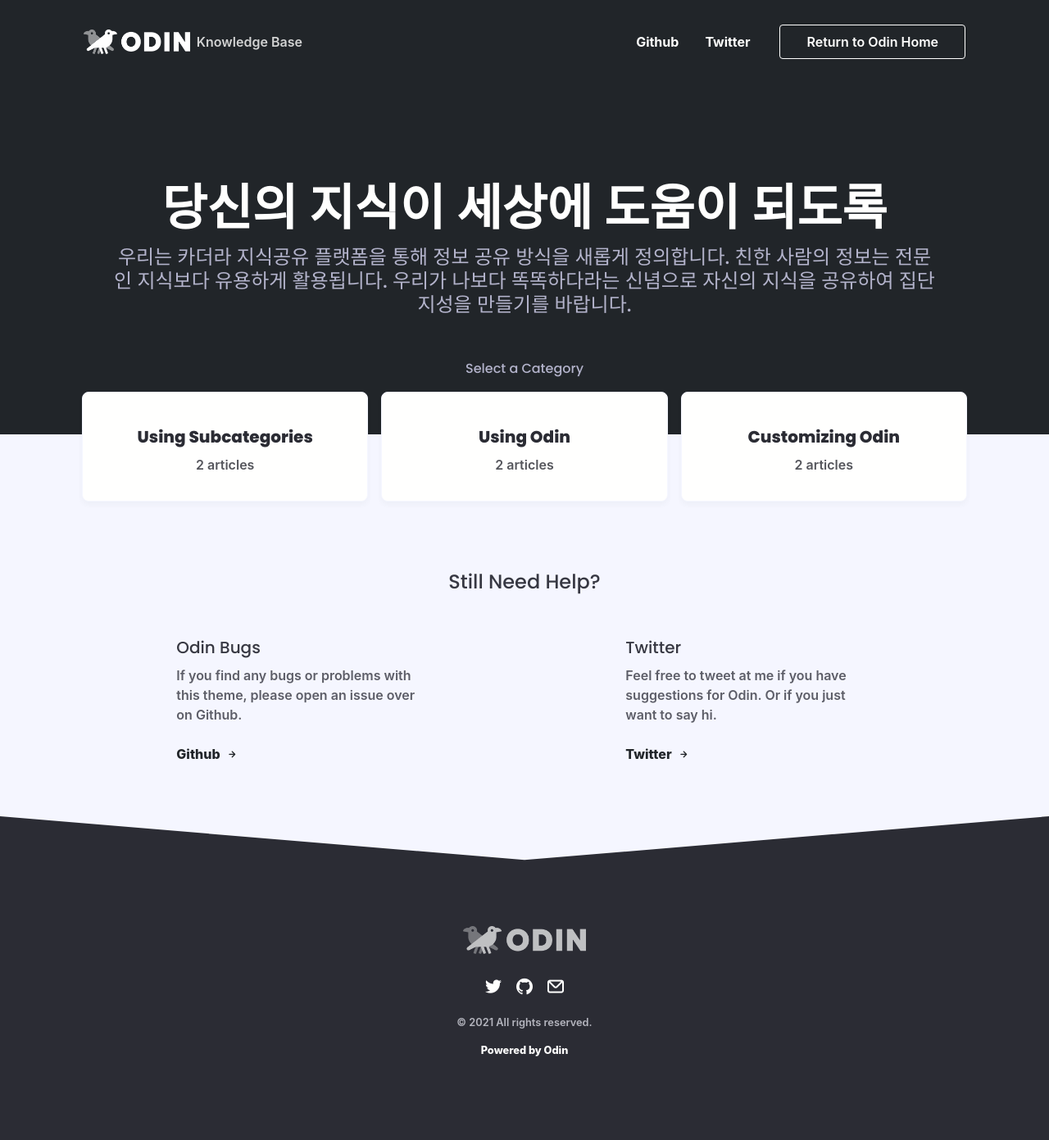
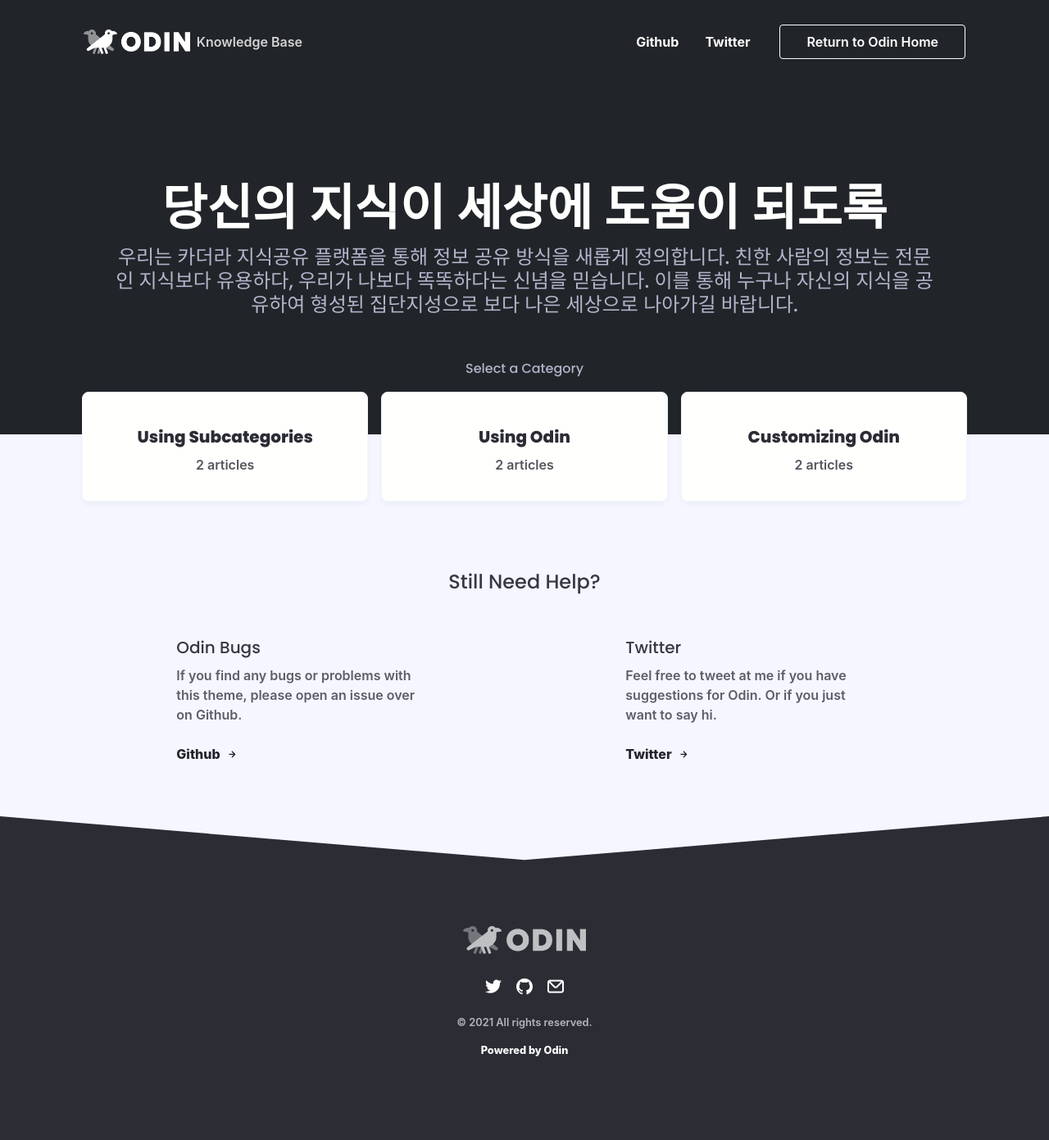
Before and after one commit to ontime-git/ontime-git.github.io, a Jekyll site: the page built from index.html, in a window 1280 px wide. Shown: the whole page at 82% size. Built offline with Jekyll 4.4.1, drawn with Linux system fonts in a browser that asks for light colours; nearby versions of some CDN libraries; some web fonts are replaced; comment, search, counter and statistics services are not loaded.

Commit message:
Update _config.yml

```diff
--- a/_config.yml
+++ b/_config.yml
@@ -30,12 +30,13 @@ use_authors: true #Set this to false to disable showing post authors
 brand_logo: logo.png
 brand_name: OnTime
 header: 당신의 지식이 세상에 도움이 되도록
-subheader: |+
+subheader:
+           |
            우리는 카더라 지식공유 플랫폼을 통해 정보 공유 방식을 새롭게 정의합니다.
 
-           친한 사람의 정보는 전문인 지식보다 유용하게 활용됩니다.
+           친한 사람의 정보는 전문인 지식보다 유용하다, 우리가 나보다 똑똑하다는 신념을 믿습니다.
 
-           우리가 나보다 똑똑하다라는 신념으로 자신의 지식을 공유하여 집단지성을 만들기를 바랍니다.
+           이를 통해 누구나 자신의 지식을 공유하여 형성된 집단지성으로 보다 나은 세상으로 나아가길 바랍니다.
 
 meta_image: odin-meta.png
 
```
